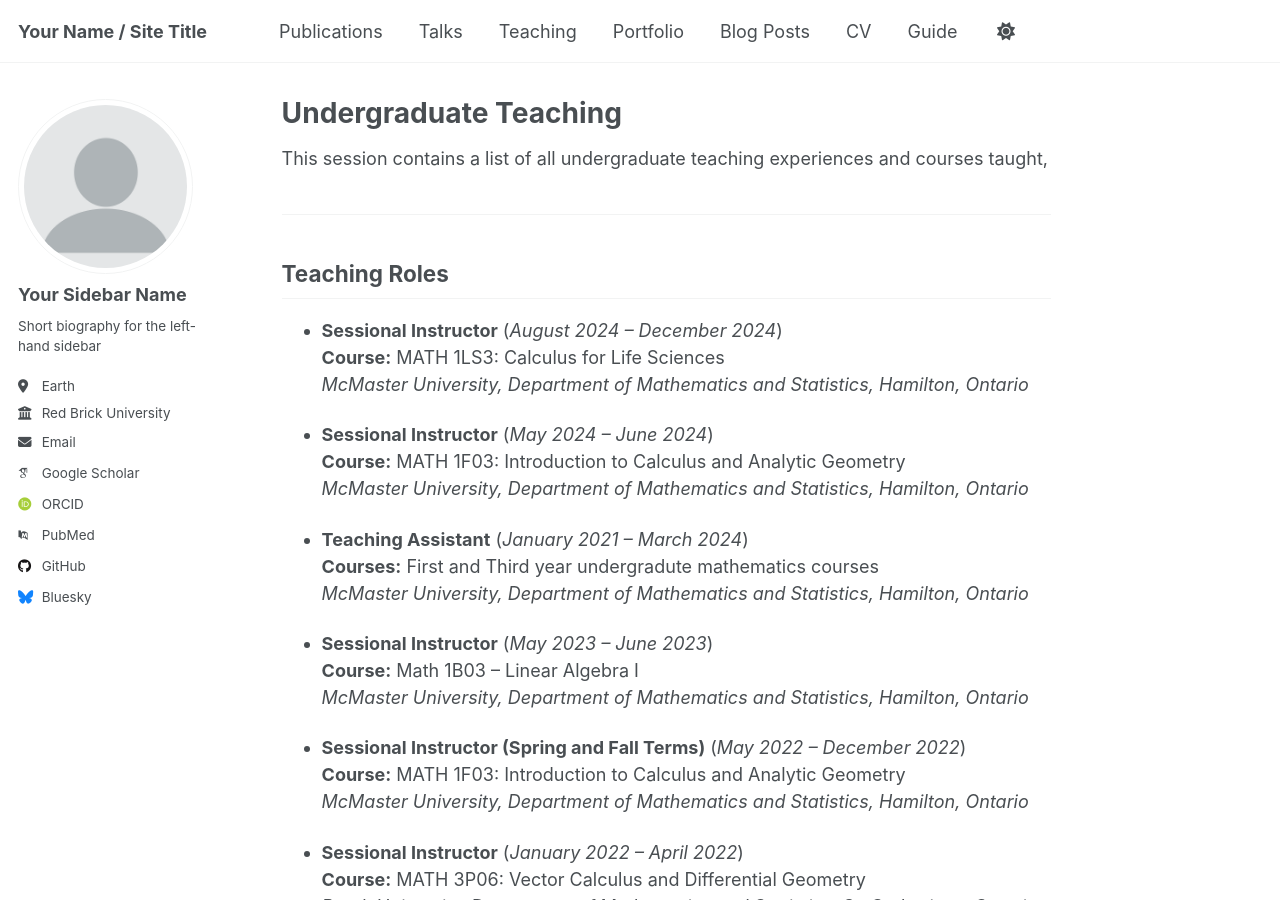
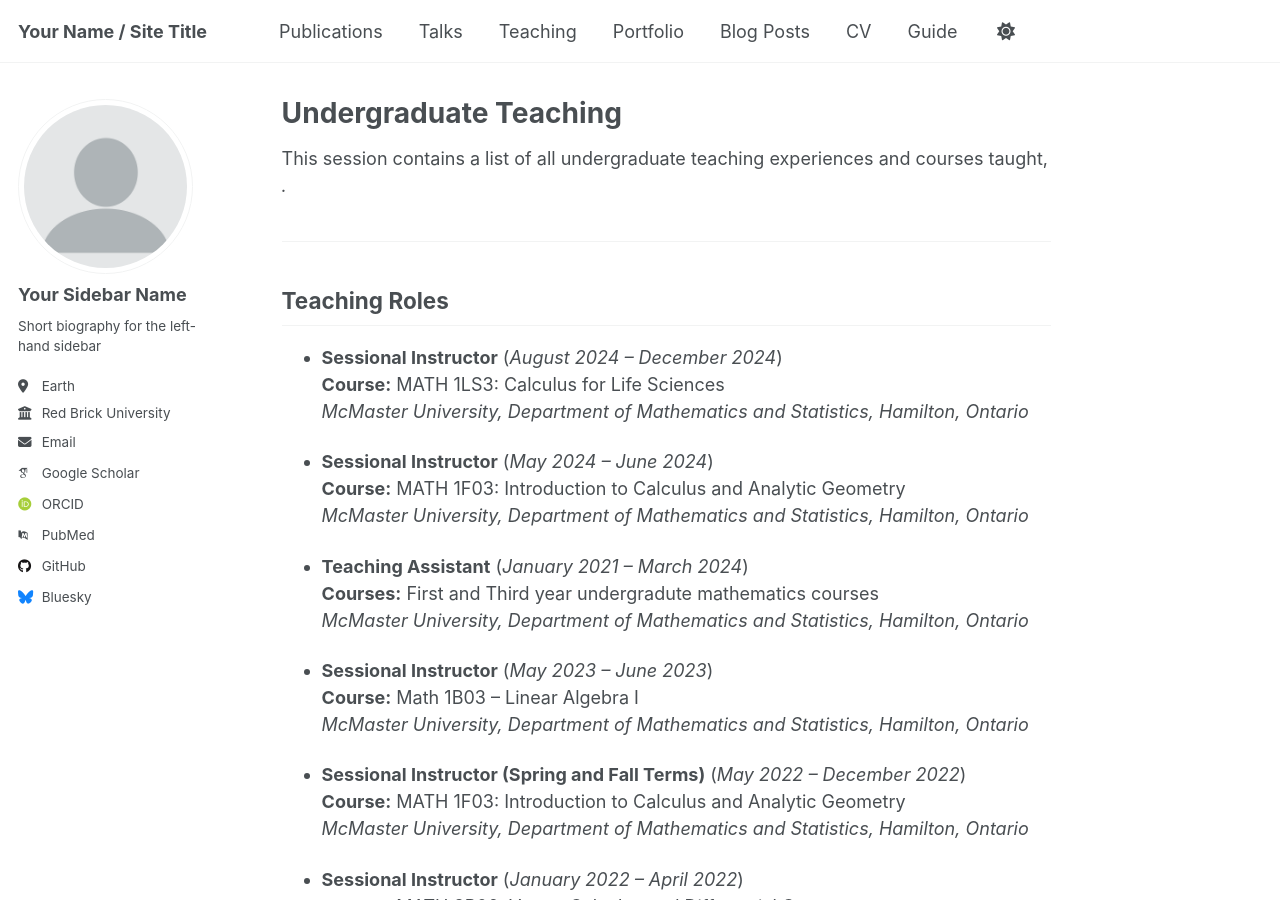
Before and after one commit to magronah/magronah.github.io, a Jekyll site: the page built from _teaching/2025-spring-teaching-2.md, in a window 1280 px wide and 900 px high. Built offline with Jekyll 4.4.1, drawn with Linux system fonts in a browser that asks for light colours; some web fonts are replaced.

```diff
--- a/_teaching/2025-spring-teaching-2.md
+++ b/_teaching/2025-spring-teaching-2.md
@@ -3,7 +3,7 @@ title: "Undergraduate Teaching"
 collection: teaching
 type: "This session contains a list of all undergraduate teaching experiences and courses taught"
 permalink: /teaching/2025-spring-teaching-2
-venue: " "
+venue: "."
 date: 2025-01-01
 location: "Hamilton Ontario, Canada"
 ---
```
Also changed, not shown: _teaching/2014-spring-teaching-1.md (line endings or trailing spaces).
